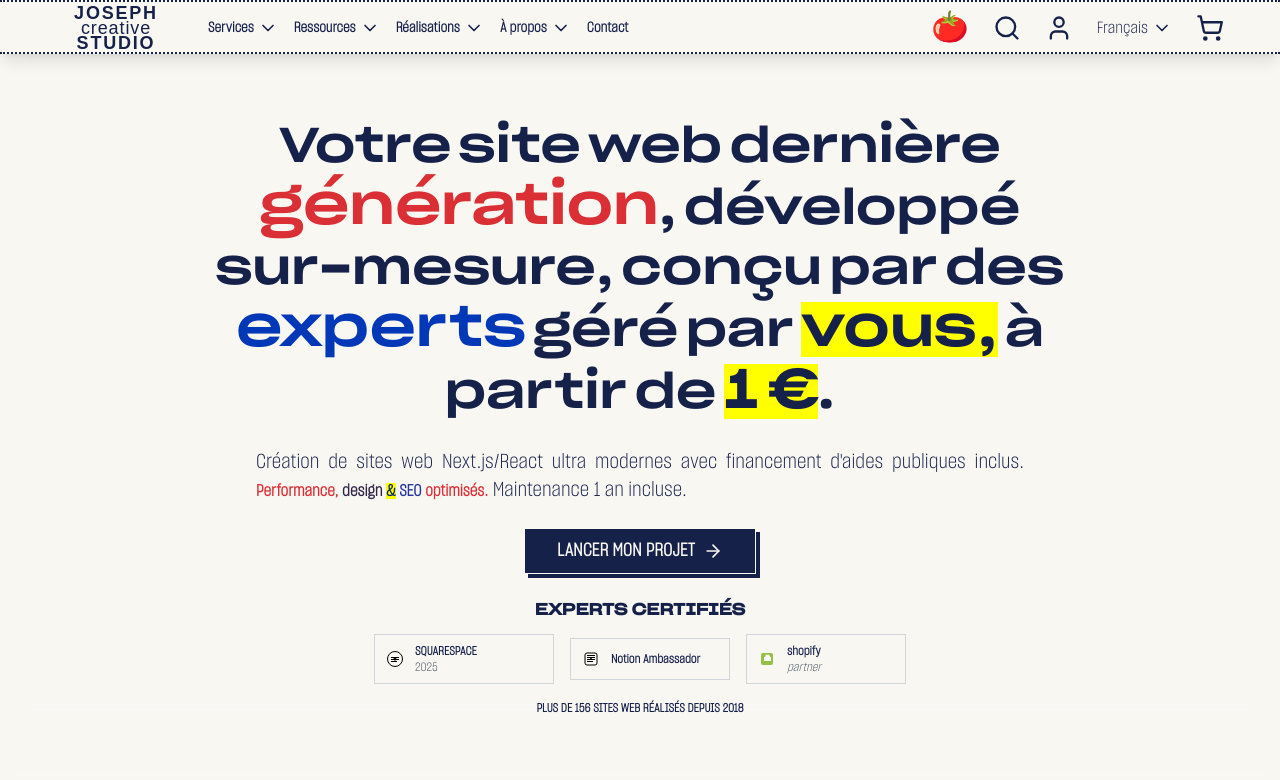
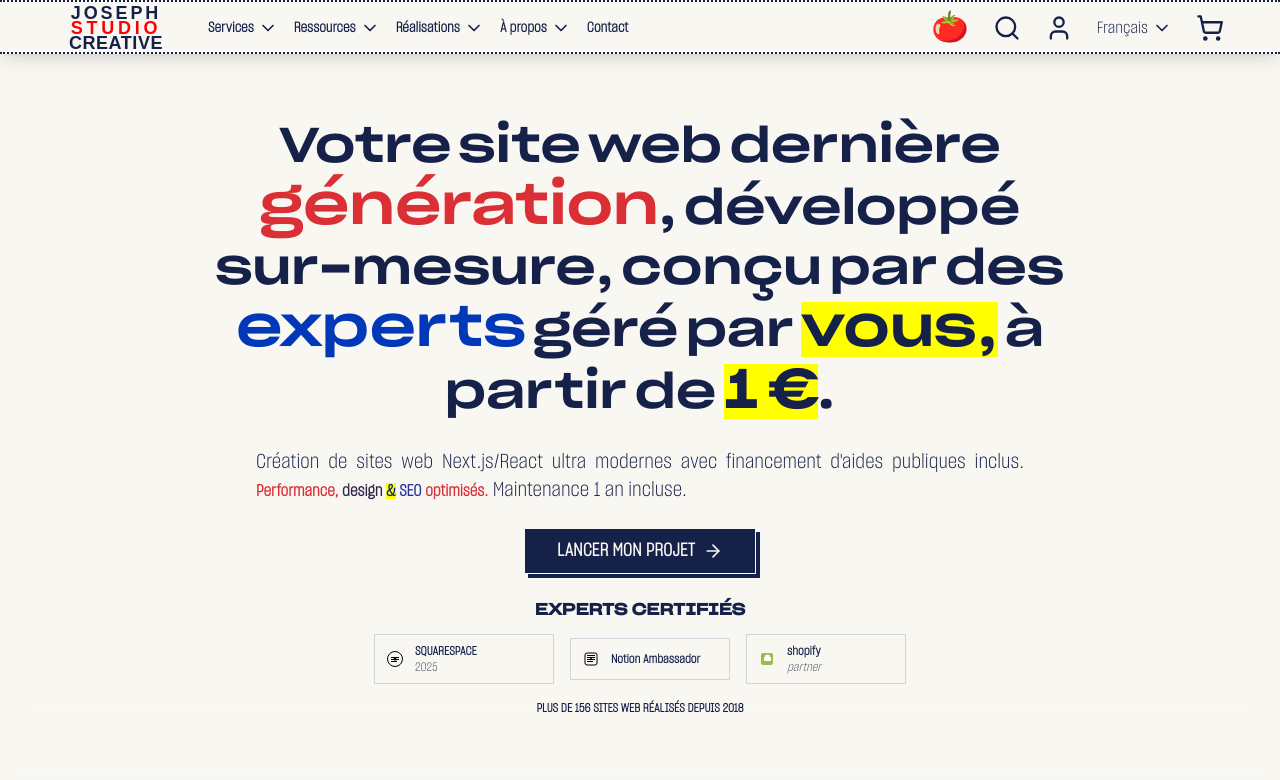
Before and after one commit to jimeye/joseph-studio-creative, a Next.js app: page / in a window 1280 px wide. Shown: the top 780 px of the page. Built offline with nearby package versions, Linux system fonts and the light colour scheme; a web font is replaced by a local one.

Commit message:
feat: mise à jour du logo header - espacement des lettres et largeurs optimisées

```diff
--- a/components/Header.js
+++ b/components/Header.js
@@ -13,9 +13,9 @@ export default function Header() {
           <div className="flex items-center pt-1 pb-0 px-2">
                                     {/* Logo */}
                         <a href="/" className="flex flex-col justify-center cursor-pointer hover:opacity-80 transition-opacity" style={{ width: '120px', gap: '-25px', lineHeight: '0.8', alignItems: 'center' }}>
-                          <span className="text-lg font-bold text-center" style={{ fontFamily: 'Arial', lineHeight: '0.8', color: '#16214a', fontSize: '18px', letterSpacing: '0.1em', display: 'block', width: '120px' }}>JOSEPH</span>
-                          <span className="text-lg text-center" style={{ fontFamily: 'Arial', lineHeight: '2.0', color: '#16214a', fontSize: '18px', letterSpacing: '0.05em', display: 'block', width: '300px', marginTop: '-10px' }}>creative</span>
-                          <span className="text-lg font-bold text-center" style={{ fontFamily: 'Arial', lineHeight: '0.8', color: '#16214a', fontSize: '18px', letterSpacing: '0.1em', display: 'block', width: '120px', marginTop: '-10px' }}>STUDIO</span>
+                          <span className="text-lg font-bold text-center" style={{ fontFamily: 'Arial', lineHeight: '0.8', color: '#16214a', fontSize: '18px', letterSpacing: '0.16em', display: 'block', width: '120px' }}>JOSEPH</span>
+                          <span className="text-lg font-bold text-center" style={{ fontFamily: 'Arial', lineHeight: '2.0', color: '#ff0000', fontSize: '18px', letterSpacing: '0.21em', display: 'block', width: '180px', marginTop: '-10px' }}>STUDIO</span>
+                          <span className="text-lg font-bold text-center" style={{ fontFamily: 'Arial', lineHeight: '0.8', color: '#16214a', fontSize: '18px', letterSpacing: '0.03em', display: 'block', width: '120px', marginTop: '-10px' }}>CREATIVE</span>
                         </a>
 
             {/* Navigation Desktop */}
```
